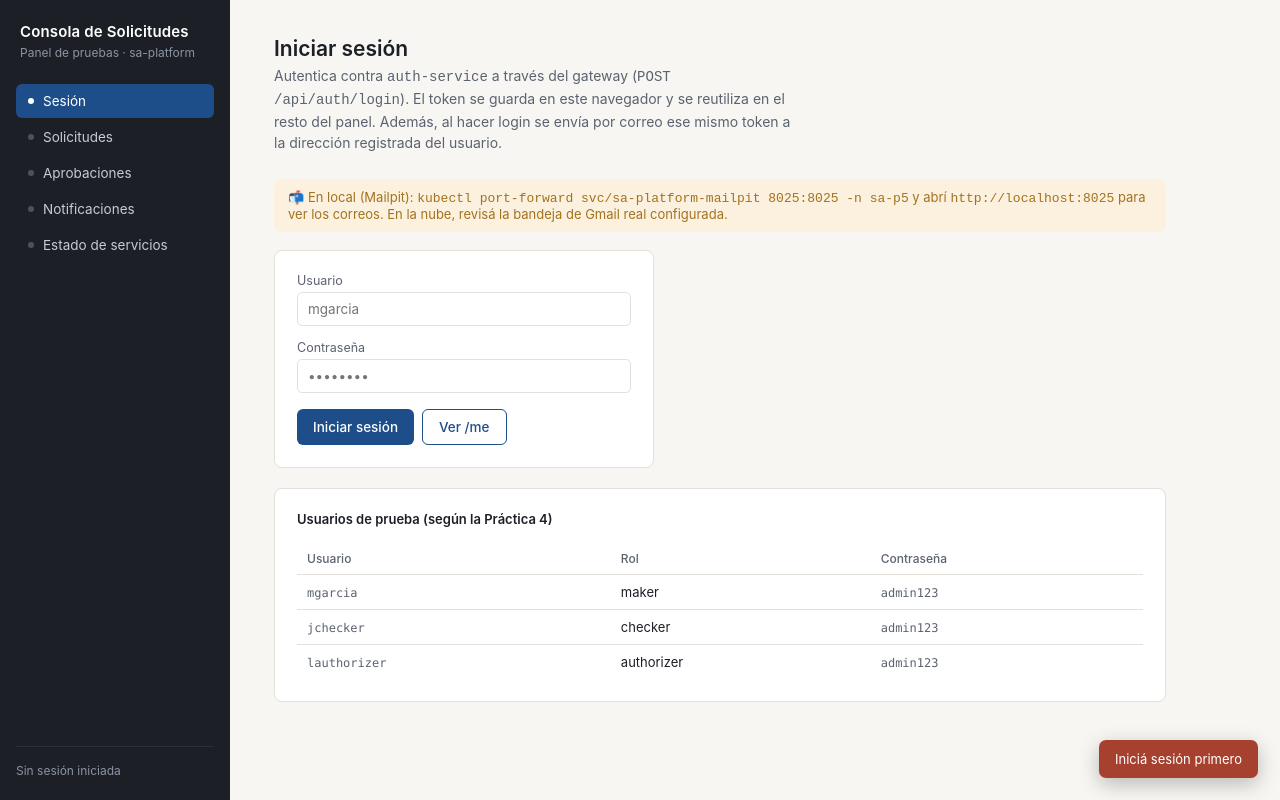
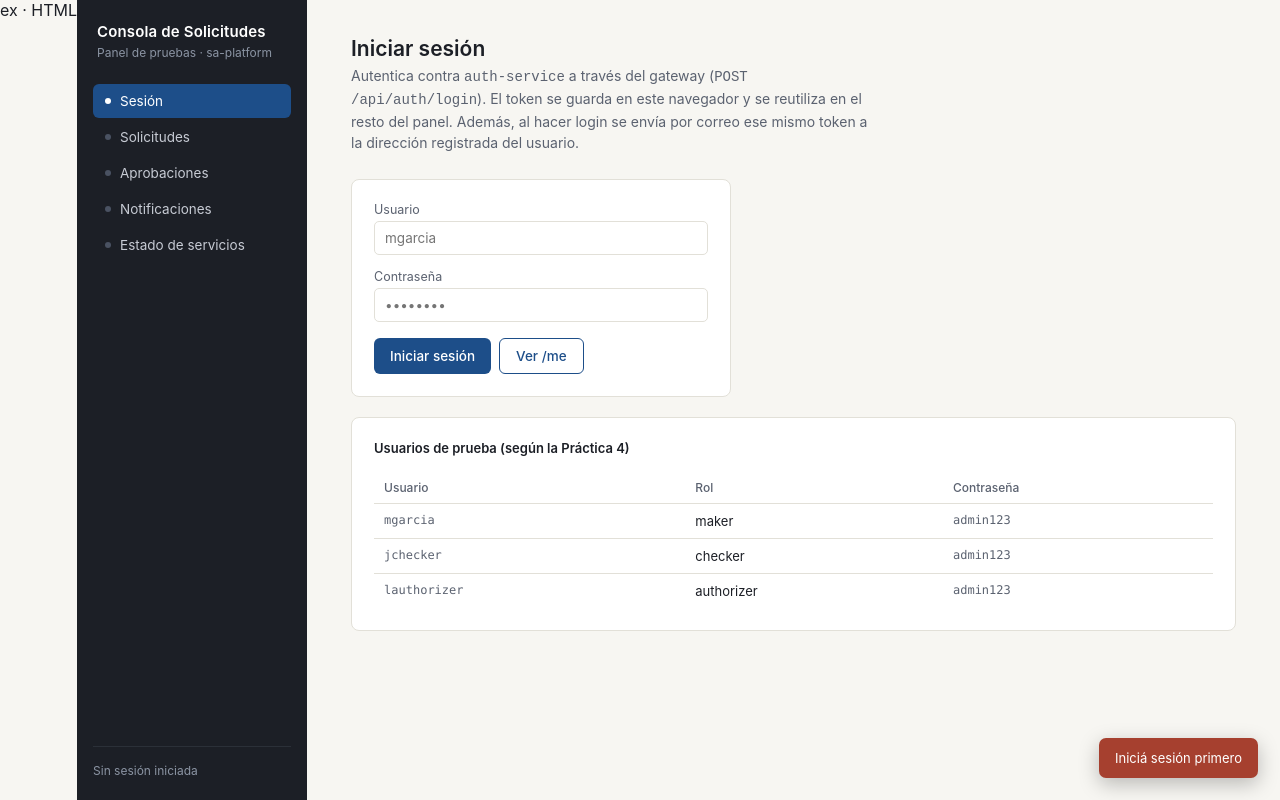
Before and after one commit to Afedo23/Practicas-SA-B-202003948, a plain HTML site: page P5/frontend/index.html in a window 1280 px wide. Both pictures are taken after a click on the button "Ver /me". Drawn offline with Linux system fonts and the light colour scheme.

Commit message:
fix: del login

```diff
--- a/P5/frontend/index.html
+++ b/P5/frontend/index.html
@@ -1,3 +1,4 @@
+ex · HTML
 <!doctype html>
 <html lang="es">
 <head>
@@ -66,6 +67,7 @@
     display:flex;
     align-items:center;
     gap:9px;
+    transition:background .15s ease, color .15s ease;
   }
   .rail button:hover{background:#262b36;}
   .rail button.active{background:var(--brand);color:#fff;}
@@ -88,7 +90,8 @@
   /* ---------- main ---------- */
   main{flex:1;min-width:0;padding:36px 44px;max-width:980px;}
   .view{display:none;}
-  .view.active{display:block;}
+  .view.active{display:block;animation:viewIn .22s ease;}
+  @keyframes viewIn{from{opacity:0;transform:translateY(6px);}to{opacity:1;transform:translateY(0);}}
 
   h2{font-size:21px;margin:0 0 4px;font-weight:600;}
   p.lede{color:var(--ink-soft);font-size:14px;margin:0 0 26px;max-width:60ch;line-height:1.5;}
@@ -113,6 +116,7 @@
     background:#fff;
     color:var(--ink);
     margin-bottom:14px;
+    transition:border-color .15s ease, background .15s ease, outline-color .15s ease;
   }
   input:focus, select:focus, textarea:focus{outline:2px solid var(--brand);outline-offset:0;border-color:var(--brand);}
   input.invalid, select.invalid, textarea.invalid{border-color:var(--red);background:var(--red-bg);}
@@ -131,13 +135,16 @@
     font-weight:500;
     padding:9px 16px;
     border-radius:6px;
+    transition:background .15s ease, transform .1s ease, opacity .15s ease;
   }
   .btn:hover{background:#173f6f;}
+  .btn:active{transform:scale(.97);}
   .btn.ghost{background:transparent;color:var(--brand);border:1px solid var(--brand);}
   .btn.ghost:hover{background:#eef3f9;}
   .btn.danger{background:var(--red);}
   .btn.danger:hover{background:#8a3527;}
   .btn:disabled{opacity:.5;cursor:default;}
+  .btn:disabled:active{transform:none;}
   .btn-row{display:flex;gap:8px;flex-wrap:wrap;margin-top:2px;}
 
   table{width:100%;border-collapse:collapse;font-size:13px;}
@@ -178,7 +185,10 @@
     position:fixed;bottom:22px;right:22px;background:var(--ink);color:#fff;
     padding:11px 16px;border-radius:7px;font-size:13px;box-shadow:0 6px 20px rgba(0,0,0,.25);
     opacity:0;transform:translateY(6px);transition:opacity .15s, transform .15s;pointer-events:none;
-    max-width:340px;
+    max-width:min(420px, calc(100vw - 44px));
+    overflow-wrap:anywhere;word-break:break-word;white-space:pre-wrap;
+    max-height:220px;overflow-y:auto;
+    line-height:1.4;
   }
   .toast.show{opacity:1;transform:translateY(0);}
   .toast.err{background:var(--red);}
@@ -210,8 +220,6 @@
     <section class="view active" id="view-login">
       <h2>Iniciar sesión</h2>
       <p class="lede">Autentica contra <code>auth-service</code> a través del gateway (<code>POST /api/auth/login</code>). El token se guarda en este navegador y se reutiliza en el resto del panel. Además, al hacer login se envía por correo ese mismo token a la dirección registrada del usuario.</p>
-      <div class="gate-warning">📬 En local (Mailpit): <code>kubectl port-forward svc/sa-platform-mailpit 8025:8025 -n sa-p5</code> y abrí <code>http://localhost:8025</code> para ver los correos. En la nube, revisá la bandeja de Gmail real configurada.</div>
-
       <div class="panel" style="max-width:380px;">
         <label for="loginUser">Usuario</label>
         <input id="loginUser" placeholder="mgarcia" autocomplete="username">
@@ -568,7 +576,7 @@
     if (!state.token) return toast("Iniciá sesión primero", true);
     try {
       const me = await call("GET", API + "/auth/me");
-      toast("me → " + JSON.stringify(me));
+      toast("me → " + JSON.stringify(me, null, 2));
     } catch (e) {
       toast("/me falló: " + e.message, true);
     }
```
